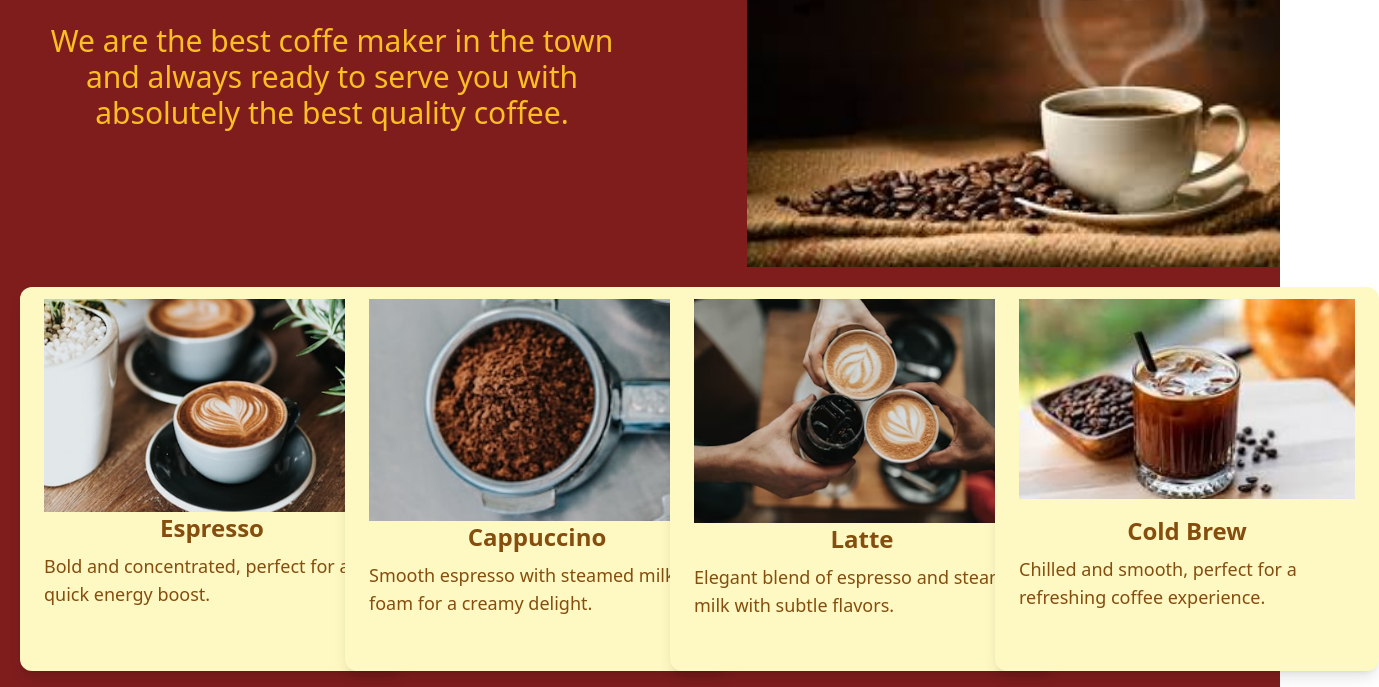
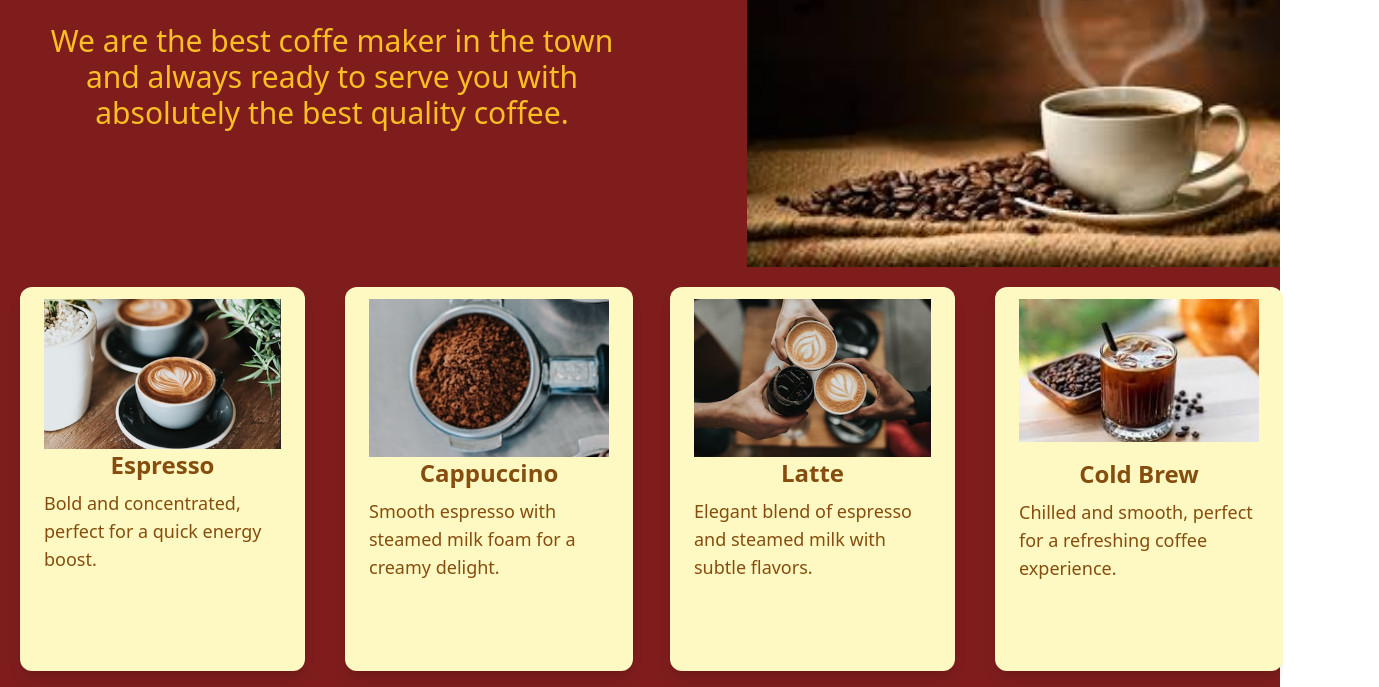
Before and after one commit to Manpreet-Kaur-2005/Internship-project4-, a plain HTML site: page Internship(project4)/index.html in a window 1280 px wide. Shown: the part 181-868 px from the top of the page, 1379 px wide, since content can reach past the window. Drawn offline with nearby package versions, Linux system fonts and the light colour scheme.

Commit message:
Update index.html

```diff
--- a/Internship(project4)/index.html
+++ b/Internship(project4)/index.html
@@ -31,22 +31,22 @@
         </box>
     </div>
     <div class="boxes  bg-red-900 grid gap-5 lg:grid-cols-4  sm:grid-cols-2     ">
-        <box class="h-96   mt-5  flex flex-col bg-yellow-100 ml-2  rounded-xl shadow-lg p-6 pt-3 hover:scale-105 transform transition md:ml-5  lg:w-96">
+        <box class="h-96   mt-5  flex flex-col bg-yellow-100 ml-2  rounded-xl shadow-lg p-6 pt-3 hover:scale-105 transform transition md:ml-5 ">
             <img src="img1.png ">
             <h1 class="text-2xl font-bold text-center text-yellow-800 cursor-pointer hover:underline ">Espresso</h1>
             <p  class="text-yellow-800 text-lg mt-2">Bold and concentrated, perfect for a quick energy boost.</p>
         </box>
-        <box class="h-96  mt-5 flex flex-col  bg-yellow-100 ml-2  rounded-xl shadow-lg p-6 pt-3 hover:scale-105 transform transition md:ml-5 w-80 lg:w-96 sm:w-72 ">
+        <box class="h-96  mt-5 flex flex-col  bg-yellow-100 ml-2  rounded-xl shadow-lg p-6 pt-3 hover:scale-105 transform transition md:ml-5 w-80  sm:w-72 ">
             <img src="img2.png" >
             <h1 class="text-2xl text-center font-bold text-yellow-800 cursor-pointer hover:underline">Cappuccino</h1>
             <p class="text-yellow-800 text-lg mt-2">Smooth espresso with steamed milk foam for a creamy delight.</p>
         </box>
-        <box class="h-96  mt-5 flex flex-col  bg-yellow-100 ml-2  rounded-xl shadow-lg p-6 pt-3 hover:scale-105 transform transition md:ml-5 lg:w-96">
+        <box class="h-96  mt-5 flex flex-col  bg-yellow-100 ml-2  rounded-xl shadow-lg p-6 pt-3 hover:scale-105 transform transition md:ml-5 ">
             <img src="img3.jpg" >
             <h1 class="text-2xl text-center font-bold text-yellow-800 cursor-pointer hover:underline">Latte</h1>
             <p class="text-yellow-800 text-lg mt-2">Elegant blend of espresso and steamed milk with subtle flavors.</p>
         </box>
-        <box class="h-96  mt-5 flex flex-col  bg-yellow-100  rounded-xl shadow-lg p-6 pt-3 hover:scale-105 transform transition md:ml-5 w-80 lg:w-96 sm:w-72">
+        <box class="h-96  mt-5 flex flex-col  bg-yellow-100  rounded-xl shadow-lg p-6 pt-3 hover:scale-105 transform transition md:ml-5 w-80  sm:w-72">
             <img src="img4.jpg" >
             <h1 class="text-2xl text-center font-bold text-yellow-800 mt-4 cursor-pointer hover:underline">Cold Brew</h1>
             <p class="text-yellow-800 text-lg mt-2">Chilled and smooth, perfect for a refreshing coffee experience.</p>
```
